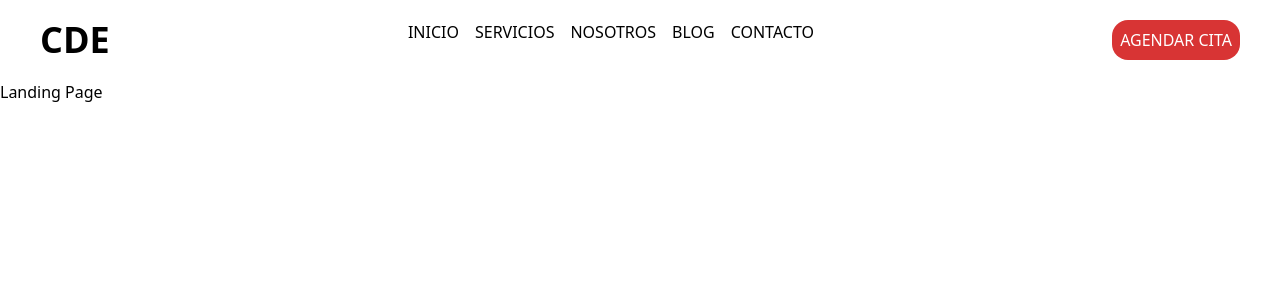
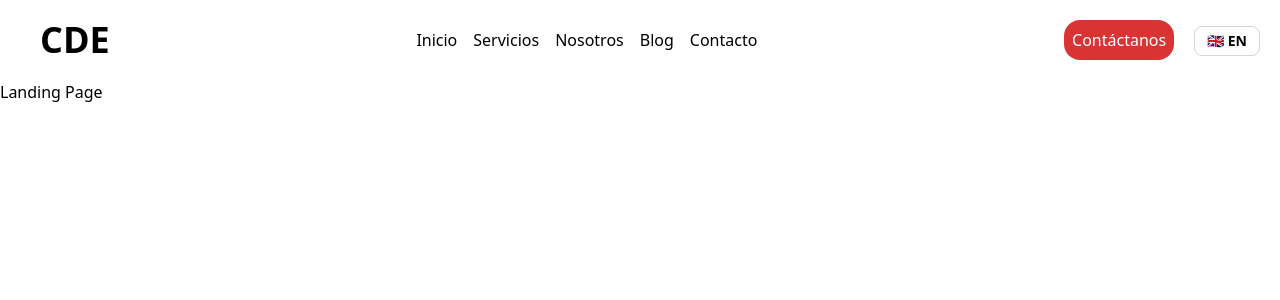
Before and after one commit to Yael-PM/CDE_Project, a React (Vite) app: page / in a window 1280 px wide. Shown: the top 300 px of the page. Built offline with nearby package versions, Linux system fonts and the light colour scheme.

Commit message:
Change of language added

```diff
--- /dev/null
+++ b/i18n.ts
@@ -0,0 +1,23 @@
+import i18n from 'i18next';
+import { initReactI18next } from 'react-i18next';
+import Backend from 'i18next-http-backend';
+import LanguageDetector from 'i18next-browser-languagedetector';
+
+i18n
+  .use(Backend) // Carga los archivos .json desde tu carpeta public o assets
+  .use(LanguageDetector)
+  .use(initReactI18next)
+  .init({
+    lng: 'es', // Idioma por defecto
+    fallbackLng: 'es',
+    debug: false,
+    interpolation: {
+      escapeValue: false,
+    },
+    backend: {
+      // Ruta donde guardas tus archivos JSON
+      loadPath: '/translations/{{lng}}.json',
+    }
+  });
+
+export default i18n;
--- a/package.json
+++ b/package.json
@@ -11,8 +11,12 @@
   },
   "dependencies": {
     "@tailwindcss/vite": "^4.1.18",
+    "i18next": "^25.8.18",
+    "i18next-browser-languagedetector": "^8.2.1",
+    "i18next-http-backend": "^3.0.2",
     "react": "^19.2.0",
     "react-dom": "^19.2.0",
+    "react-i18next": "^16.5.8",
     "react-router-dom": "^7.12.0",
     "tailwindcss": "^4.1.18"
   },
--- a/src/assets/translations/en.json
+++ b/public/translations/en.json
@@ -13,7 +13,7 @@
         "enterprise": "Company",
         "services": "Services",
         "contact": "Contact",
-        "number": "+52 55 1234 5678",
+        "number": "+52 ...",
         "email": "example@email.com",
         "about-us": "About Us",
         "regulatory-affairs": "Regulatory Affairs",
--- a/src/components/NavBar.tsx
+++ b/src/components/NavBar.tsx
@@ -1,20 +1,41 @@
 import React from 'react'
 import { Link } from 'react-router-dom'
+import { useTranslation } from 'react-i18next'
 
 const NavBar = () => {
+  const { t, i18n } = useTranslation();
+
+  // Función para alternar entre 'es' y 'en'
+  const toggleLanguage = () => {
+    const newLanguage = i18n.language === 'es' ? 'en' : 'es';
+    i18n.changeLanguage(newLanguage);
+  };
+
   return (
-    <div className='flex justify-between p-5'>
+    <div className='flex justify-between items-center p-5'>
         <div className='text-4xl font-semibold cursor-pointer mx-5'>CDE</div>
+
         <div>
-            <ul className='flex gap-4 [&>li]:cursor-pointer [&>li]:hover:scale-105'>
-                <li><Link to={'/'}>INICIO</Link></li>
-                <li><Link to={'/services'}>SERVICIOS</Link></li>
-                <li>NOSOTROS</li>
-                <li>BLOG</li>
-                <li><Link to={'/contact'}>CONTACTO</Link></li>
+            <ul className='flex gap-4 [&>li]:cursor-pointer [&>li]:hover:scale-105 items-center'>
+                <li><Link to={'/'}>{t('navbar.home')}</Link></li>
+                <li><Link to={'/services'}>{t('navbar.services')}</Link></li>
+                <li>{t('navbar.about-us')}</li>
+                <li>{t('navbar.blog')}</li>
+                <li><Link to={'/contact'}>{t('navbar.contact')}</Link></li>
             </ul>
         </div>
-        <div className='mx-5 bg-pollito-600 p-2 rounded-2xl text-white' >AGENDAR CITA</div>
+
+        <div className=''>
+            <button className='mx-5 bg-pollito-600 p-2 rounded-2xl text-white cursor-pointer'>
+              {t('navbar.btn-contact')}
+            </button>
+            <button
+                onClick={toggleLanguage}
+                className='px-3 py-1 border border-gray-300 rounded-lg hover:bg-gray-100 transition-colors uppercase text-sm font-bold'
+            >
+                {i18n.language === 'es' ? '🇬🇧 EN' : '🇪🇸 ES'}
+            </button>
+        </div>
     </div>
   )
 }
```
Also changed, not shown: src/main.tsx (+6 -4 lines), public/translations/es.json (renamed from src/assets/translations/es.json), 1 other file (tests, documents, lock files or other folders).
